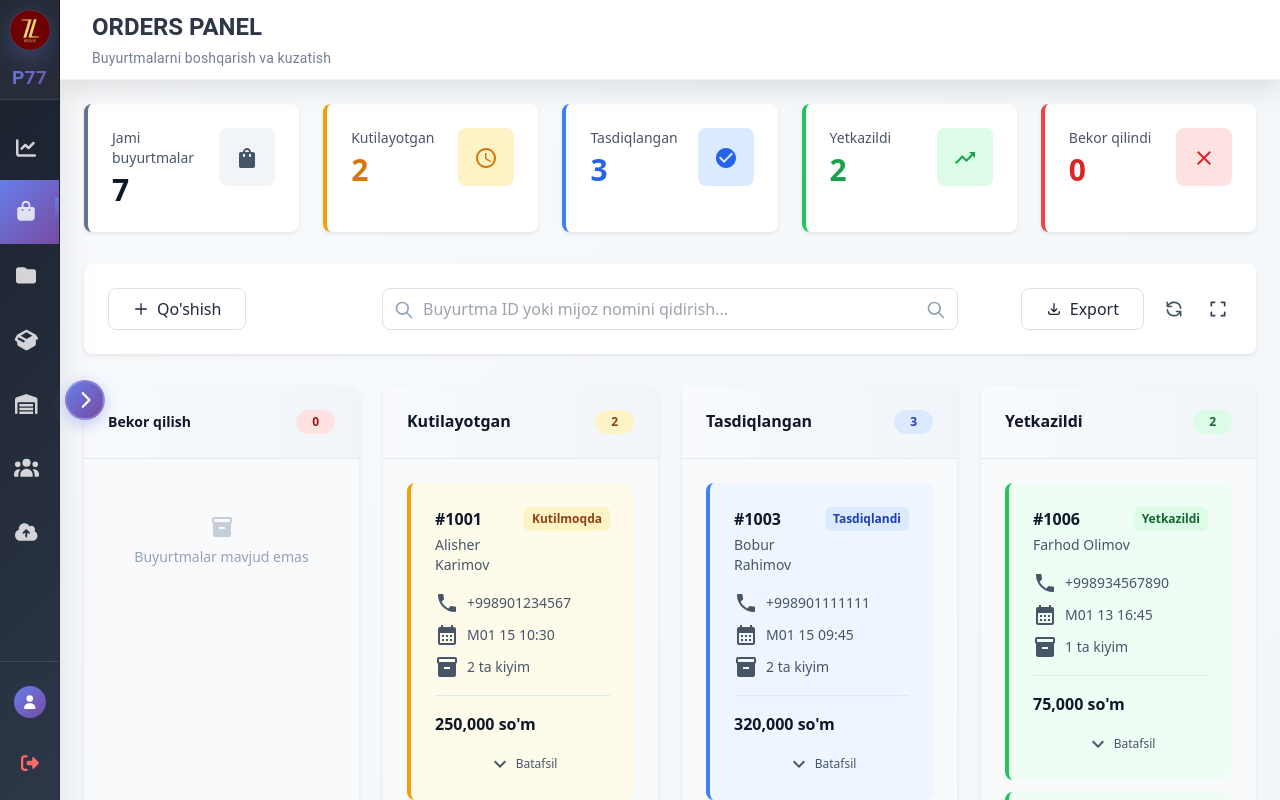
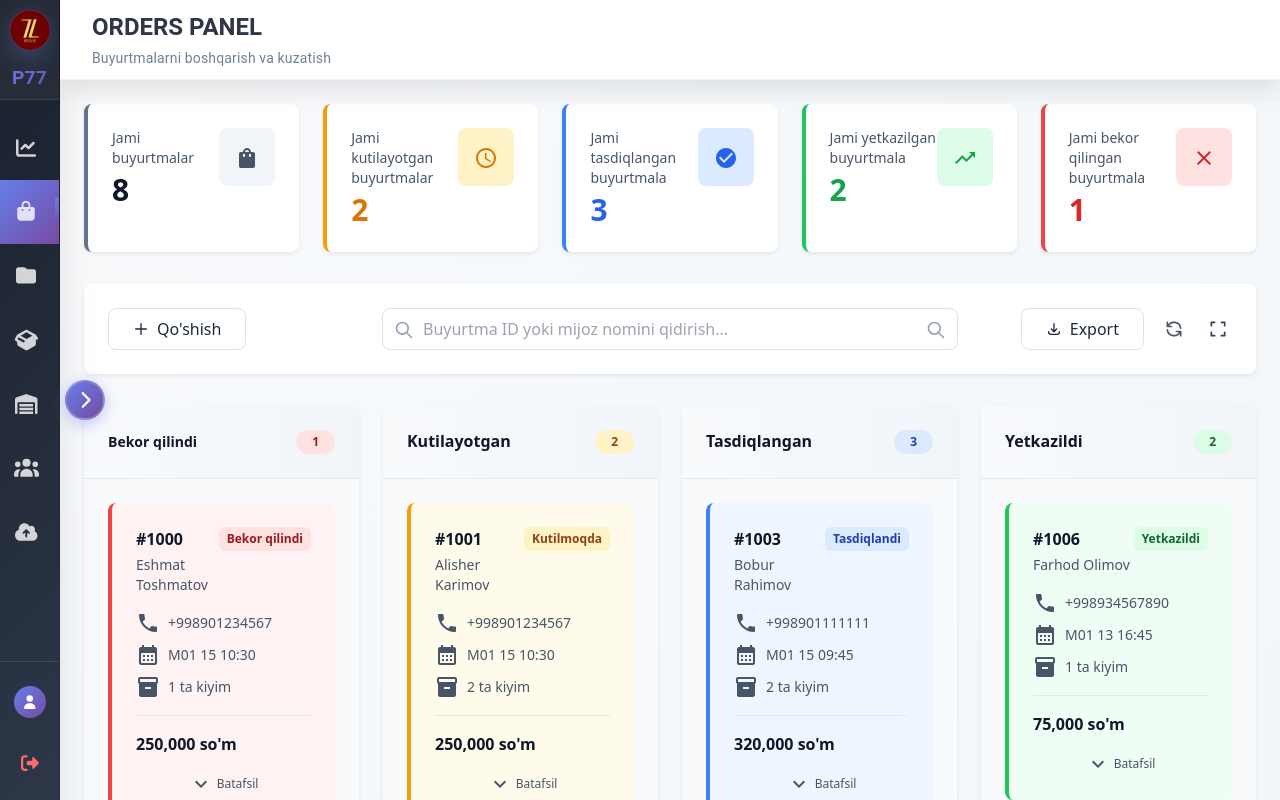
Before and after one commit to suhrob-qalandarov/prime-web-admin, a React (Create React App) app: page /orders in a window 1280 px wide. Shown: the top 800 px of the page. Built offline with nearby package versions, Linux system fonts and the light colour scheme.

Commit message:
Redesigned default order.jsx design

```diff
--- a/src/components/pages/order/order.jsx
+++ b/src/components/pages/order/order.jsx
@@ -15,6 +15,17 @@ import {
 
 // Mock data for orders - Updated for clothing store
 const MOCK_ORDERS = [
+    {
+        id: 1000,
+        customerName: "Eshmat Toshmatov",
+        customerPhone: "+998901234567",
+        status: "CANCELLED",
+        totalAmount: 250000,
+        orderDate: "2024-01-15T10:30:00",
+        items: [
+            { id: 1, name: "Qora Ko'ylak", quantity: 1, price: 200000 },
+        ],
+    },
     {
         id: 1001,
         customerName: "Alisher Karimov",
@@ -222,7 +233,7 @@ const Orders = () => {
                     <div className="bg-white rounded-lg border-l-4 border-l-amber-500 p-6 shadow-sm hover:shadow-md transition-shadow">
                         <div className="flex items-start justify-between">
                             <div>
-                                <p className="text-slate-600 text-sm font-medium mb-1">Kutilayotgan</p>
+                                <p className="text-slate-600 text-sm font-medium mb-1">Jami kutilayotgan buyurtmalar</p>
                                 <p className="text-3xl font-bold text-amber-600">{stats.pending}</p>
                             </div>
                             <div className="bg-amber-100 p-3 rounded-lg">
@@ -235,7 +246,7 @@ const Orders = () => {
                     <div className="bg-white rounded-lg border-l-4 border-l-blue-500 p-6 shadow-sm hover:shadow-md transition-shadow">
                         <div className="flex items-start justify-between">
                             <div>
-                                <p className="text-slate-600 text-sm font-medium mb-1">Tasdiqlangan</p>
+                                <p className="text-slate-600 text-sm font-medium mb-1">Jami tasdiqlangan buyurtmala</p>
                                 <p className="text-3xl font-bold text-blue-600">{stats.accepted}</p>
                             </div>
                             <div className="bg-blue-100 p-3 rounded-lg">
@@ -248,7 +259,7 @@ const Orders = () => {
                     <div className="bg-white rounded-lg border-l-4 border-l-green-500 p-6 shadow-sm hover:shadow-md transition-shadow">
                         <div className="flex items-start justify-between">
                             <div>
-                                <p className="text-slate-600 text-sm font-medium mb-1">Yetkazildi</p>
+                                <p className="text-slate-600 text-sm font-medium mb-1">Jami yetkazilgan buyurtmala</p>
                                 <p className="text-3xl font-bold text-green-600">{stats.delivered}</p>
                             </div>
                             <div className="bg-green-100 p-3 rounded-lg">
@@ -260,7 +271,7 @@ const Orders = () => {
                     <div className="bg-white rounded-lg border-l-4 border-l-red-500 p-6 shadow-sm hover:shadow-md transition-shadow">
                         <div className="flex items-start justify-between">
                             <div>
-                                <p className="text-slate-600 text-sm font-medium mb-1">Bekor qilindi</p>
+                                <p className="text-slate-600 text-sm font-medium mb-1">Jami bekor qilingan buyurtmala</p>
                                 <p className="text-3xl font-bold text-red-600">{stats.cancelled}</p>
                             </div>
                             <div className="bg-red-100 p-3 rounded-lg">
@@ -368,7 +379,7 @@ const Orders = () => {
                     <div className="bg-white rounded-lg shadow-sm overflow-hidden lg:col-span-1">
                         <div className="bg-gradient-to-r from-slate-50 to-slate-100 px-6 py-4 border-b border-slate-200">
                             <div className="flex items-center justify-between">
-                                <h3 className="font-semibold text-slate-900 text-sm">Bekor qilish</h3>
+                                <h3 className="font-semibold text-slate-900 text-sm">Bekor qilindi</h3>
                                 <span className="bg-red-100 text-red-800 text-xs font-semibold px-3 py-1 rounded-full">
                   {getOrdersByStatus("CANCELLED").length}
                 </span>
@@ -386,7 +397,18 @@ const Orders = () => {
                                 </div>
                             ) : (
                                 getOrdersByStatus("CANCELLED").map((order) => (
-                                    <CancelledOrderCard key={order.id} order={order} onDragStart={handleDragStart} />
+                                    <OrderCard
+                                        key={order.id}
+                                        order={order}
+                                        onDragStart={handleDragStart}
+                                        onExpandClick={() => setExpandedOrder(expandedOrder?.id === order.id ? null : order)}
+                                        isExpanded={expandedOrder?.id === order.id}
+                                        getStatusColor={getStatusColor}
+                                        getStatusBadgeColor={getStatusBadgeColor}
+                                        getStatusText={getStatusText}
+                                        formatPrice={formatPrice}
+                                        formatDate={formatDate}
+                                    />
                                 ))
                             )}
                         </div>
@@ -514,21 +536,6 @@ const Orders = () => {
     )
 }
 
-const CancelledOrderCard = ({ order, onDragStart }) => {
-    return (
-        <div
-            draggable
-            onDragStart={(e) => onDragStart(e, order)}
-            className="border-l-4 border-l-red-500 bg-red-50 rounded-lg p-3 cursor-grab active:cursor-grabbing hover:shadow-md transition-all"
-        >
-            <div className="flex items-center justify-between">
-                <p className="font-bold text-slate-900 text-lg">#{order.id}</p>
-                <Close className="w-5 h-5 text-red-600" />
-            </div>
-        </div>
-    )
-}
-
 // Order Card Component
 const OrderCard = ({
                        order,
```
